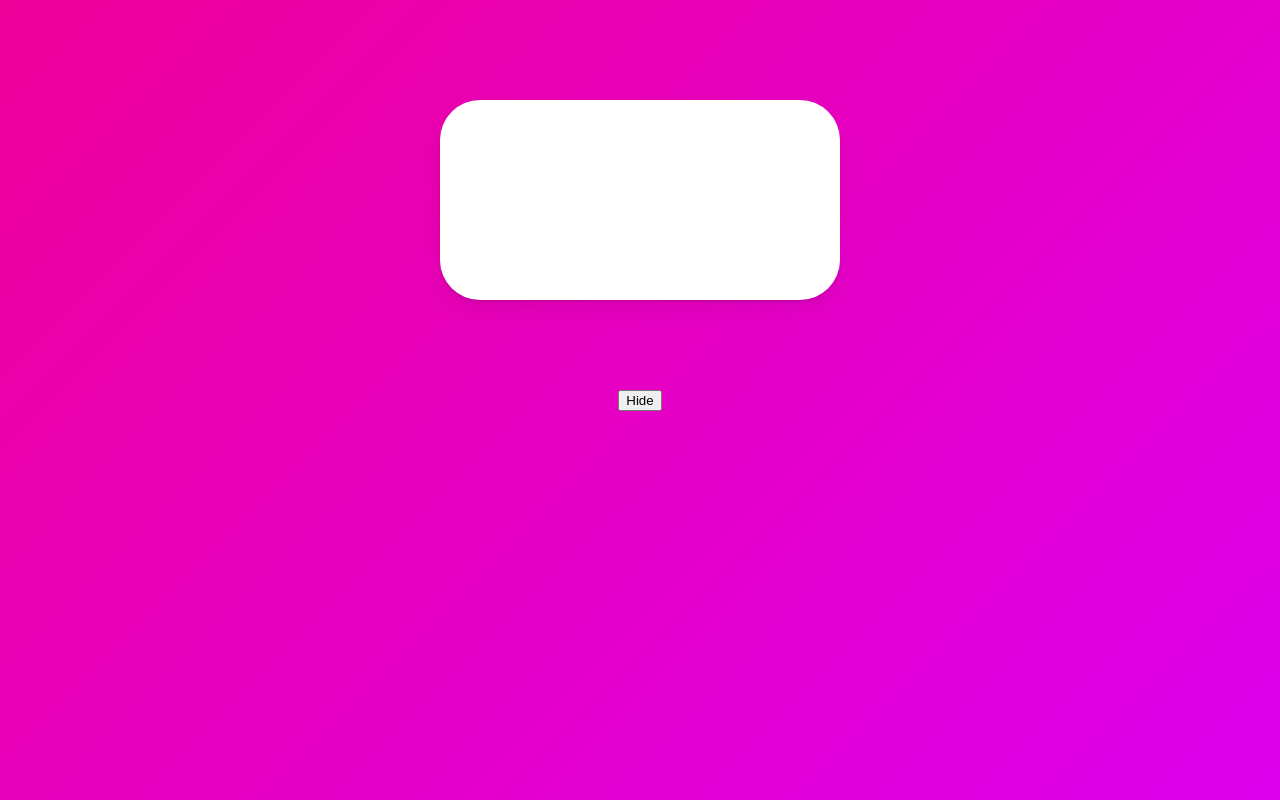
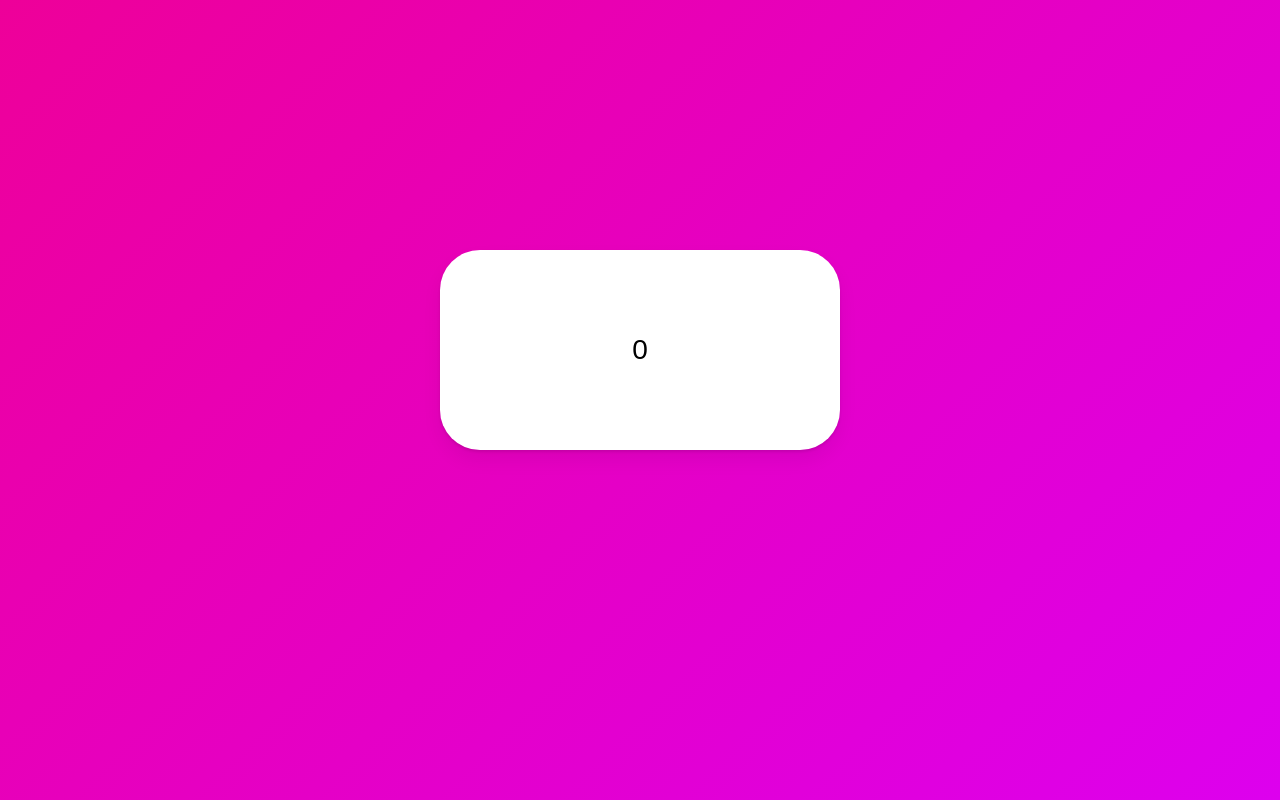
Before and after one commit to tkdgh7063/framer-motion, a React (Create React App) app: page / in a window 1280 px wide. Built offline with nearby package versions, Linux system fonts and the light colour scheme.

Commit message:
Slider practice
Slider practice using AnimatePresence with state

```diff
--- a/src/App.tsx
+++ b/src/App.tsx
@@ -6,6 +6,7 @@ const Wrapper = styled(motion.div)`
   height: 100vh;
   width: 100vw;
   display: flex;
+  flex-direction: column;
   justify-content: center;
   align-items: center;
 `;
@@ -16,32 +17,57 @@ const Box = styled(motion.div)`
   background-color: rgba(255, 255, 255, 1);
   border-radius: 40px;
   position: absolute;
-  top: 100px;
+  top: 250px;
+  display: flex;
+  justify-content: center;
+  align-items: center;
+  font-size: 28px;
   box-shadow: 0 2px 3px rgba(0, 0, 0, 0.1), 0 10px 20px rgba(0, 0, 0, 0.06);
 `;
 
 const boxVariants = {
-  initial: { opacity: 0, scale: 0 },
-  visible: { opacity: 1, scale: 1, rotateZ: 360 },
-  exit: { opacity: 0, scale: 0, y: 80 },
+  entry: (isBack: boolean) => ({
+    x: isBack ? -500 : 500,
+    opacity: 0,
+    scale: 0,
+  }),
+  center: { x: 0, opacity: 1, scale: 1, transition: { duration: 0.5 } },
+  exit: (isBack: boolean) => ({
+    x: isBack ? 500 : -500,
+    opacity: 0,
+    rotateX: 90,
+    transition: { duration: 0.5 },
+  }),
 };
 
 function App() {
-  const [showing, setShowing] = useState(true);
-  const toggle = () => setShowing((prev) => !prev);
+  const [visible, setVisible] = useState(0);
+  const [back, setBack] = useState(false);
+  const prev = () => {
+    setVisible((prev) => (prev === 0 ? 0 : prev - 1));
+    setBack(true);
+  };
+  const next = () => {
+    setVisible((prev) => (prev === 9 ? 9 : prev + 1));
+    setBack(false);
+  };
   return (
     <Wrapper>
-      <button onClick={toggle}>{showing ? "Hide" : "Show"}</button>
-      <AnimatePresence>
-        {showing ? (
-          <Box
-            variants={boxVariants}
-            initial="initial"
-            animate="visible"
-            exit="exit"
-          />
-        ) : null}
+      <AnimatePresence mode="wait">
+        <Box
+          custom={back}
+          key={visible}
+          variants={boxVariants}
+          initial="entry"
+          animate="center"
+          exit="exit">
+          {visible}
+        </Box>
       </AnimatePresence>
+      <>
+        {visible > 0 && <button onClick={prev}>Previous</button>}
+        {visible < 9 && <button onClick={next}>Next</button>}
+      </>
     </Wrapper>
   );
 }
```
